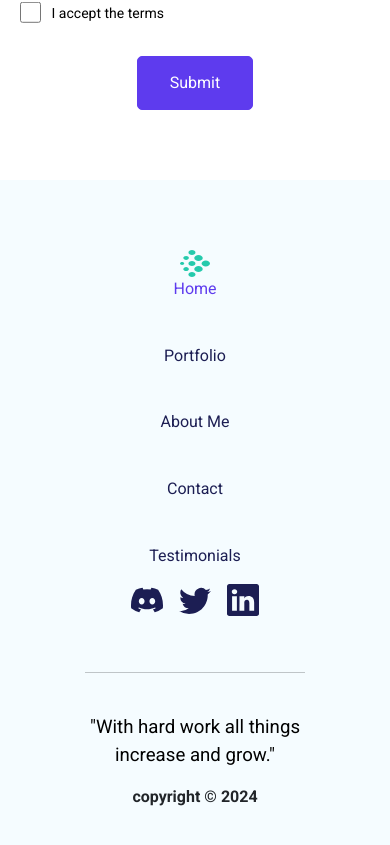
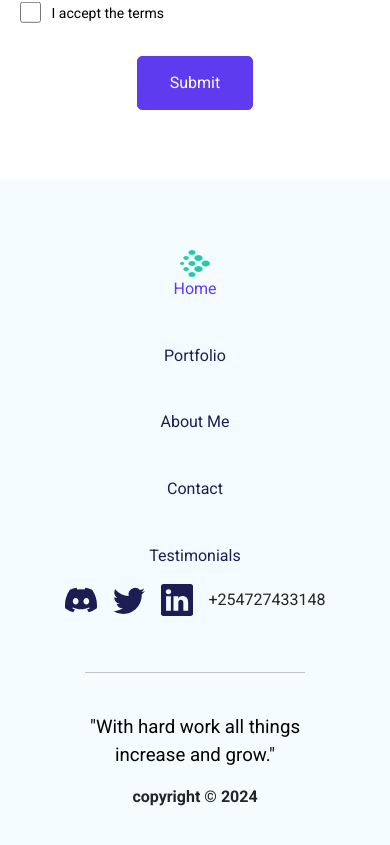
Before and after one commit to alex-njuguna/alex-njuguna.github.io, a React (Vite) app: page / in a window 390 px wide. Shown: the part 9170-10015 px from the top of the page. Built offline with nearby package versions, Linux system fonts and the light colour scheme.

Commit message:
phone number

```diff
--- a/src/Pages/Home/Footer.jsx
+++ b/src/Pages/Home/Footer.jsx
@@ -151,6 +151,9 @@ function Footer() {
                 </svg>
               </a>
             </li>
+            <li>
+              +254727433148
+            </li>
           </ul>
         </div>
       </div>
```
